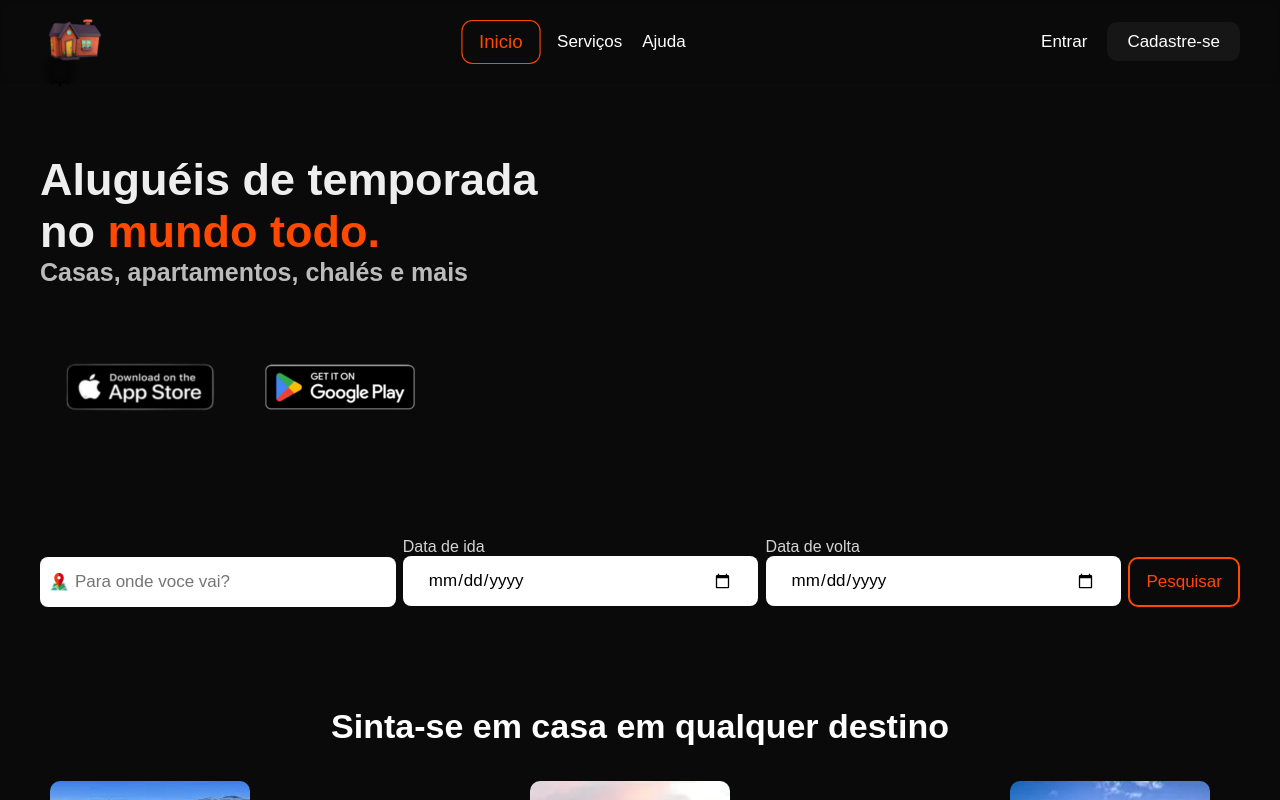
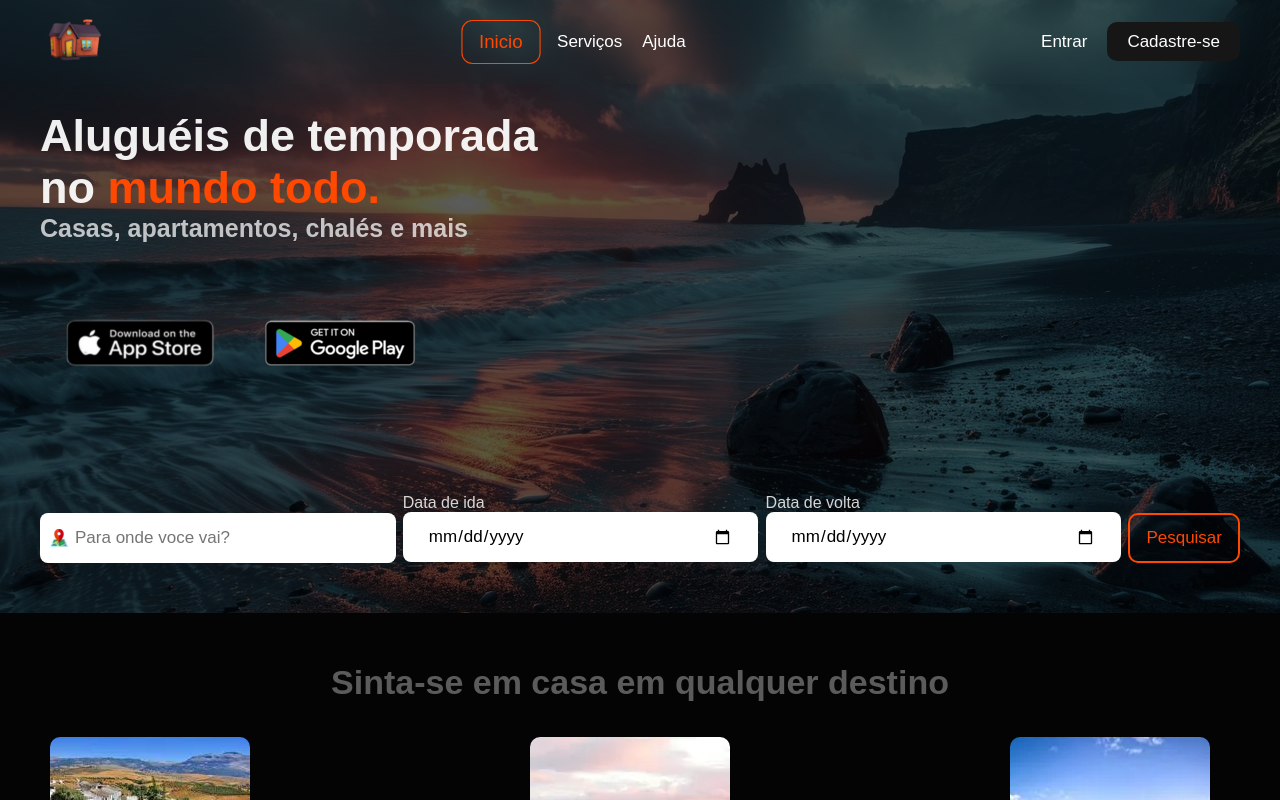
Before and after one commit to desafiogamer/AlugarCasa, an Angular app: page / in a window 1280 px wide. Shown: the top 800 px of the page. Built offline with nearby package versions, Linux system fonts and the light colour scheme.

Commit message:
Ajusta menu, página inicial e seção home

```diff
--- a/src/app/modules/homeSpace/components/menu/menu.component.css
+++ b/src/app/modules/homeSpace/components/menu/menu.component.css
@@ -6,9 +6,9 @@
     justify-content: space-between;
     align-items: center;
     background: transparent;
-    backdrop-filter: blur(4px);
+    backdrop-filter: blur(20px);
     padding: 5px 40px;
-    z-index: 10;
+    z-index: 999;
     transition: .3s;
 }
 
--- a/src/app/modules/homeSpace/pages/inicio/inicio.component.css
+++ b/src/app/modules/homeSpace/pages/inicio/inicio.component.css
@@ -1,10 +1,19 @@
 #inicio {
   width: 100%;
-  z-index: 10;
+  background-image: url(../../../../../assets/img/paisagem.webp);
+  background-position: center;
+  background-size: cover;
+  overflow: hidden;
 }
 
-#inicio.ativo{
-  background: transparent;
+#inicio::before{
+  content: "";
+  position: absolute;
+  width: 100%;
+  height: 100%;
+  top: 0;
+  left: 0;
+  background: #000000a4;
 }
 
 #services.ativo{
--- a/src/app/modules/homeSpace/sections/home/home.component.css
+++ b/src/app/modules/homeSpace/sections/home/home.component.css
@@ -8,6 +8,7 @@
 .title h1 {
   font-size: 45px;
   color: #ffffffee;
+  z-index: 10;
 }
 
 .title h1 span {
@@ -17,6 +18,7 @@
 .title h2 {
   font-size: 25px;
   color: #ffffffb9;
+  z-index: 10;
 }
 
 .icones {
@@ -34,6 +36,7 @@
 .icones a img {
   transition: .3s;
   cursor: pointer;
+  z-index: 10;
 }
 
 .icones a img:hover {
@@ -82,6 +85,7 @@
 .ida,
 .lugar {
   width: 100%;
+  z-index: 10;
 }
 
 .ida {
@@ -103,6 +107,7 @@
   cursor: pointer;
   transition: .3s;
   border: 2px solid var(--main-second-color);
+  z-index: 10;
 }
 
 .datas button:hover {
--- a/src/app/modules/homeSpace/sections/home/home.component.html
+++ b/src/app/modules/homeSpace/sections/home/home.component.html
@@ -1,7 +1,3 @@
-<div class="arrumarConfig">
-  <img src="assets/icons/engrenagem.webp" alt="config" width="40px" height="40px">
-</div>
-
 <div class="title">
   <h1>Aluguéis de temporada no <span>mundo todo.</span></h1>
   <h2>Casas, apartamentos, chalés e mais</h2>
```
Also changed, not shown: src/assets/img/paisagem.webp (added).
